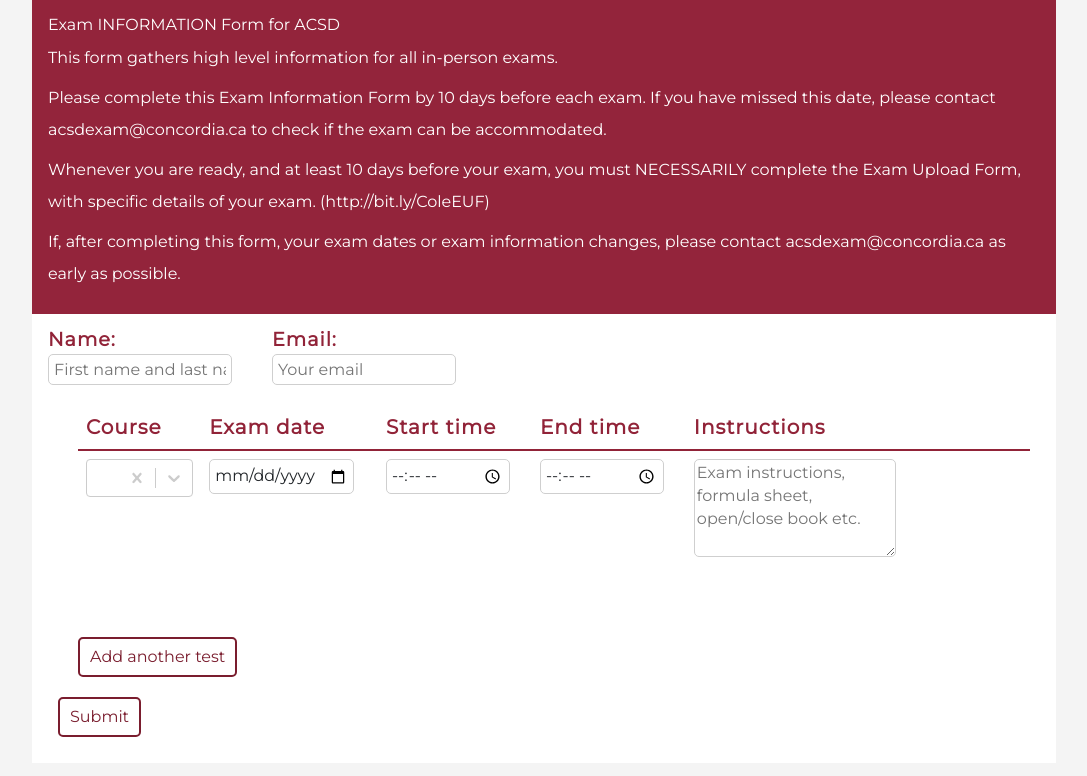
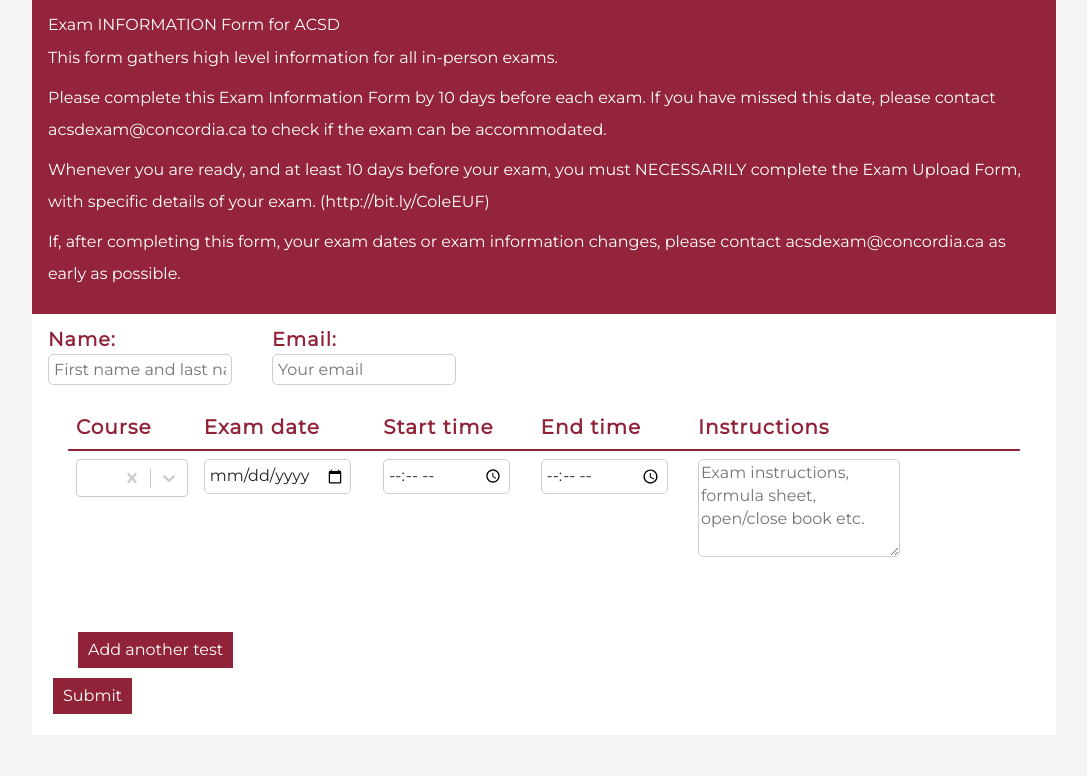
Before and after one commit to vishal-handa/Exams-Form, a React (Create React App) app in the folder exams-form/: page / in a window 1280 px wide. Shown: the top 776 px of the page, without its empty margins (96-1183 px from the left). Built offline with nearby package versions, Linux system fonts and the light colour scheme.

Commit message:
button styling

```diff
--- a/exams-form/src/components/ExamForm.js
+++ b/exams-form/src/components/ExamForm.js
@@ -311,7 +311,6 @@
   flex-direction: column;
   padding: 20px;
   border-radius: 10px;
-  margin-left: 10px;
   width: 100%;
   .table > thead > tr > t {
     /* border-bottom: none !important; */
@@ -394,19 +393,15 @@
 const Button = styled.button`
   width: fit-content;
   padding: 10px;
-  color: #7a1d2e;
-  background-color: white;
+  color: white;
+  background-color: #912338;
   font-family: "Montserrat", sans-serif;
   font-size: 1rem;
-  margin: 10px;
-  border: 2px solid #7a1d2e;
+  margin: 5px;
   outline: none;
   transition: 0.2s;
-  border-radius: 5px;
-  font-weight: 550;
   &:hover {
     cursor: pointer;
-    color: white;
     background-color: #7a1d2e;
   }
 `;
```
Also changed, not shown: 6 other files (tests, documents, lock files or other folders).
